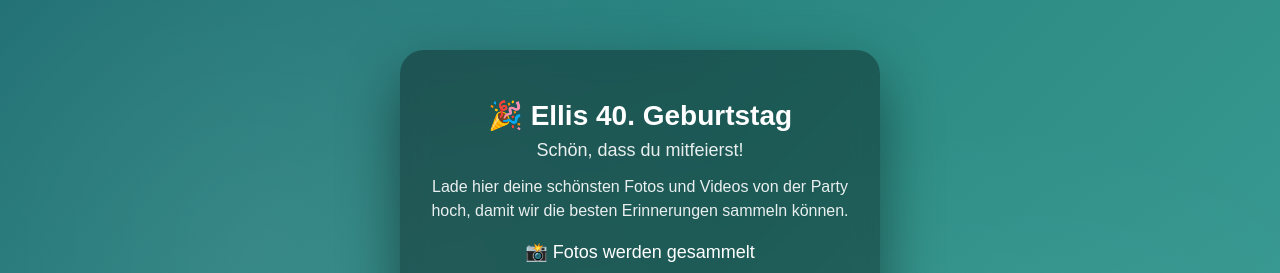
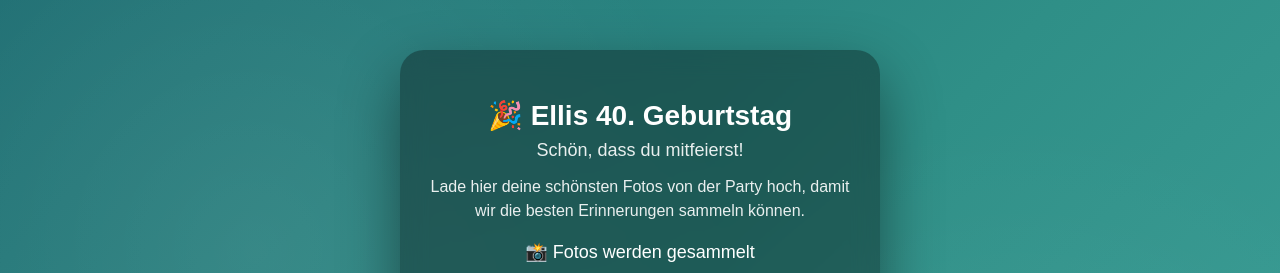
Before and after one commit to treamland-sys/party-upload, a plain HTML site: page index.html in a window 1280 px wide. Shown: the top 273 px of the page. Drawn offline with nearby package versions, Linux system fonts and the light colour scheme; no server answers.

Commit message:
Update index.html

```diff
--- a/index.html
+++ b/index.html
@@ -186,7 +186,7 @@ Schön, dass du mitfeierst!
 </div>
 
 <div class="description">
-Lade hier deine schönsten Fotos und Videos von der Party hoch,
+Lade hier deine schönsten Fotos von der Party hoch,
 damit wir die besten Erinnerungen sammeln können.
 </div>
 
@@ -196,6 +196,7 @@ damit wir die besten Erinnerungen sammeln können.
 📸 Fotos hochladen
 <input type="file" id="fileInput" accept="image/*" multiple>
 </label>
+</a>
 
 <<a class="gallery-btn"
 href="/photos.html"
```
